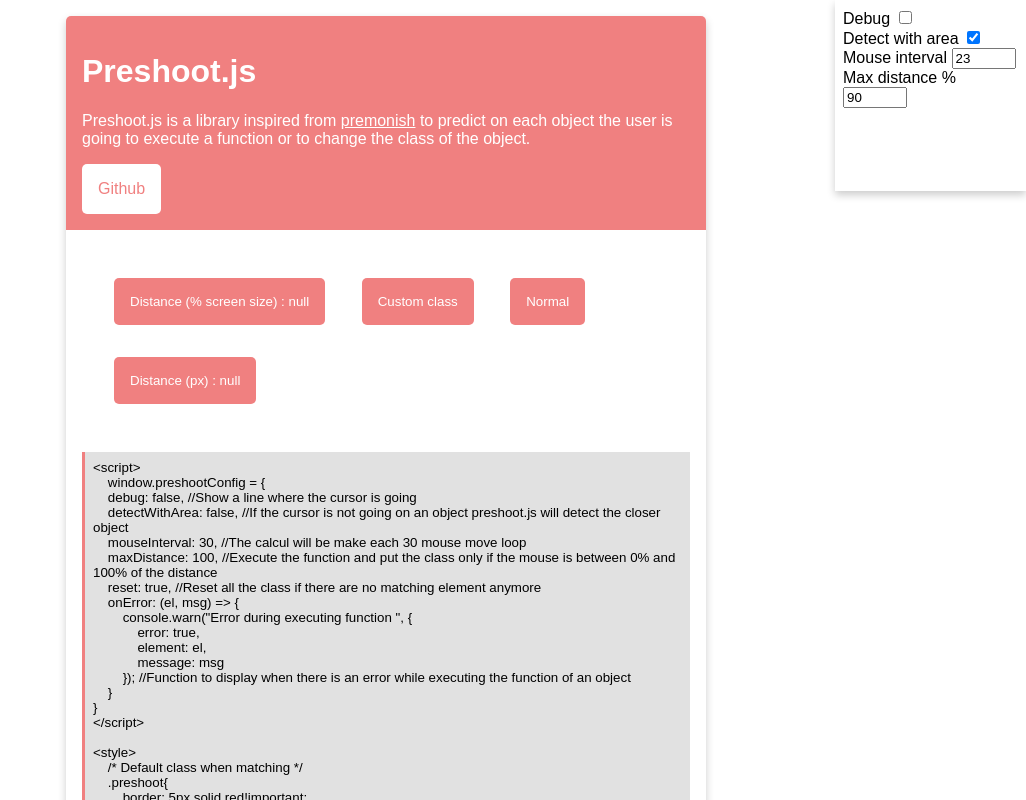
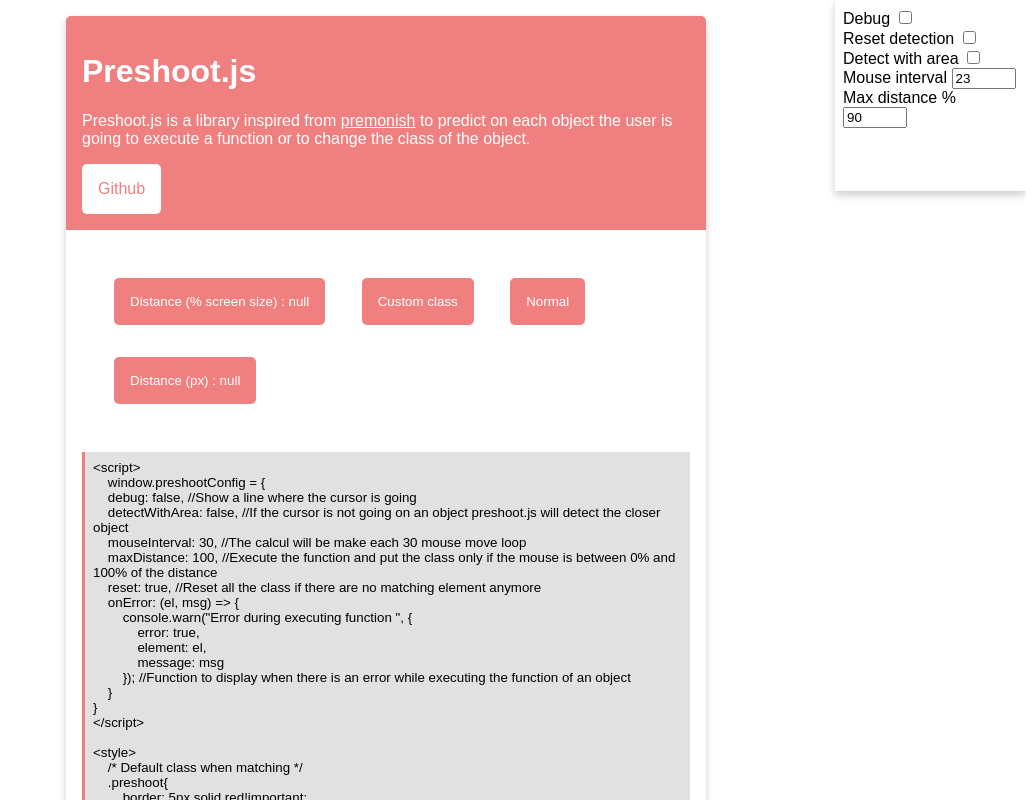
Before and after one commit to yoannchb-pro/Preshoot.js, a plain HTML site: page index.html in a window 1280 px wide. Both pictures are taken after a click on the checkbox 1227 px from the left and 37 px from the top of the page. Shown: the top 800 px of the page, without its empty margins (254-1280 px from the left). Drawn offline with Linux system fonts and the light colour scheme.

Commit message:
Add files via upload

```diff
--- a/index.html
+++ b/index.html
@@ -46,6 +46,10 @@
         <div>
             <label>Debug</label>
             <input type="checkbox" id="debug">
+        </div>
+        <div>
+            <label>Reset detection</label>
+            <input type="checkbox" id="reset" checked>
         </div>
         <div>
             <label>Detect with area</label>
--- a/test.js
+++ b/test.js
@@ -3,9 +3,14 @@
     const areaBtn = document.querySelector('#area');
     const intervalBtn = document.querySelector('#interval');
     const distanceBtn = document.querySelector('#distance');
+    const resetBtn = document.querySelector('#reset');
 
     debugBtn.addEventListener('change', function(event) {
         window.preshootConfig.debug = debugBtn.checked
+    });
+
+    resetBtn.addEventListener('change', function(event) {
+        window.preshootConfig.reset = resetBtn.checked
     });
 
     areaBtn.addEventListener('change', function(event) {
```
